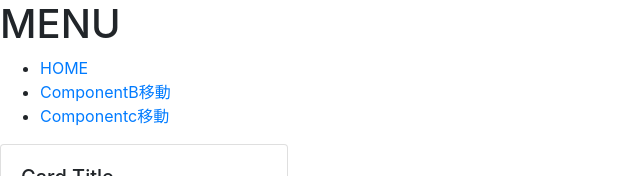
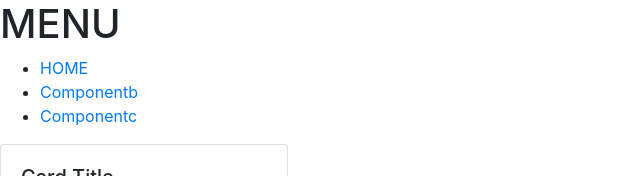
Before and after one commit to sakuragimaaya/programming, a React (Create React App) app: page / in a window 1280 px wide. Shown: the top 176 px of the page, without its empty margins (0-640 px from the left). Built offline with nearby package versions, Linux system fonts and the light colour scheme.

Commit message:
やり直し

```diff
--- a/src/App.js
+++ b/src/App.js
@@ -2,20 +2,12 @@
 import { BrowserRouter as Router, Route, Switch } from 'react-router-dom'
 import ComponentA from './ComponentA';
 import ComponentB from './ComponentB';
-import ComponentC from './ComponentC'
+import ComponentC from './ComponentC';
 
-const sampleArray = [
-  { id: 1, name: 'aaa', date: 19921123 },
-  { id: 2, name: 'bbb', date: 19921124 },
-  { id: 3, name: 'ccc', date: 19921125 },
-  { id: 4, name: 'ddd', date: 19921126 },
-  { id: 5, name: 'eee', date: 19921127 }
-];
 
 function App() {
 
   return (
-
     <Router>
       <Switch>
         <Route exact path='/' component={ComponentA} />
@@ -23,7 +15,7 @@
         <Route exact path='/componentc' component={ComponentC} />
       </Switch>
     </Router>
+
   );
-}
-
-export default App;
+};
+export default App
--- a/src/ComponentA.js
+++ b/src/ComponentA.js
@@ -1,6 +1,5 @@
 import React from 'react'
 import { Link } from 'react-router-dom'
-import { Table } from 'react-bootstrap';
 import { Card } from 'react-bootstrap';
 
 const ComponentA = () => {
@@ -10,8 +9,8 @@
             <h1>MENU</h1>
             <ul>
                 <li><Link to='/' >HOME</Link></li>
-                <li><Link to='/componentb'>ComponentB移動</Link></li>
-                <li><Link to='/componentc' >Componentc移動</Link></li>
+                <li><Link to='/componentb' >Componentb</Link></li>
+                <li><Link to='/componentc' >Componentc</Link></li>
             </ul>
 
             <Card style={{ width: '18rem' }}>
--- a/src/ComponentB.js
+++ b/src/ComponentB.js
@@ -4,9 +4,7 @@
 import { Button } from 'react-bootstrap';
 
 const ComponentB = (props) => {
-    const backPage = () => {
-        props.history.push('/')
-    }
+
 
     return (
         <>
```
